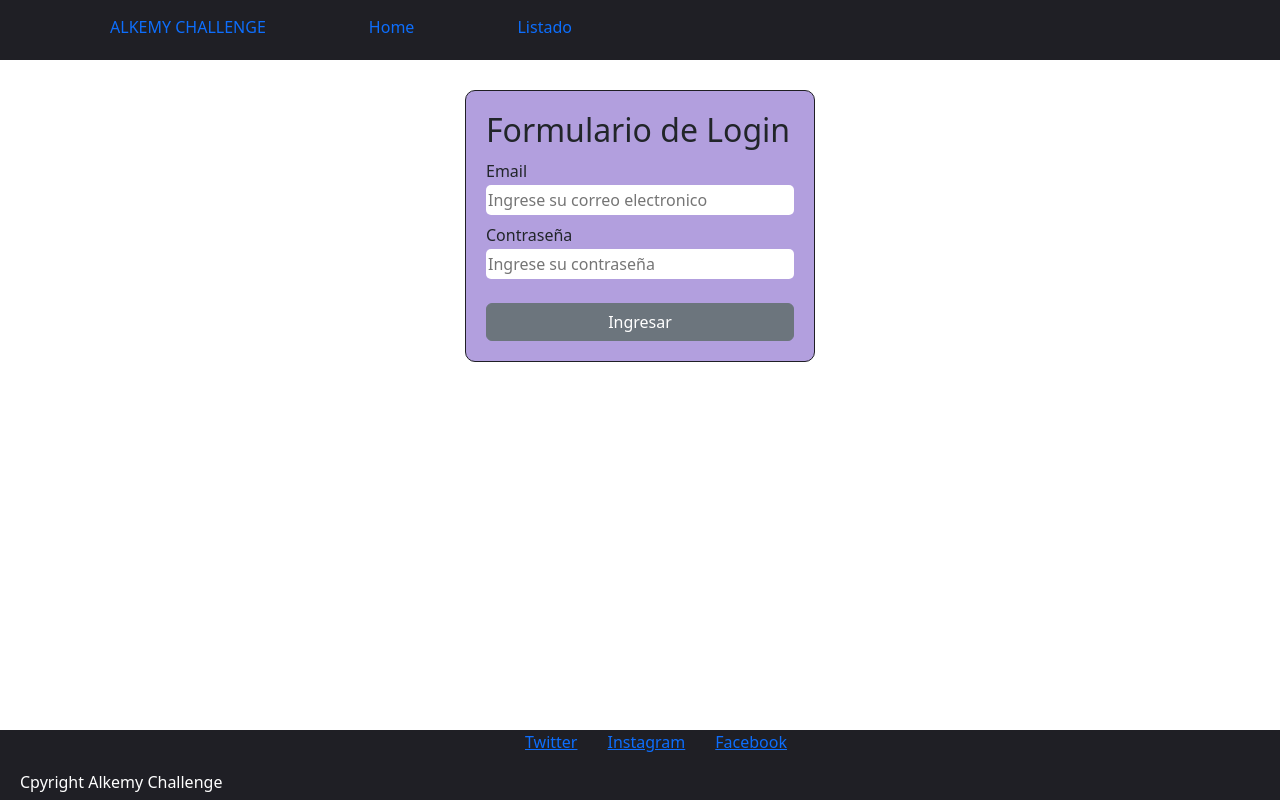
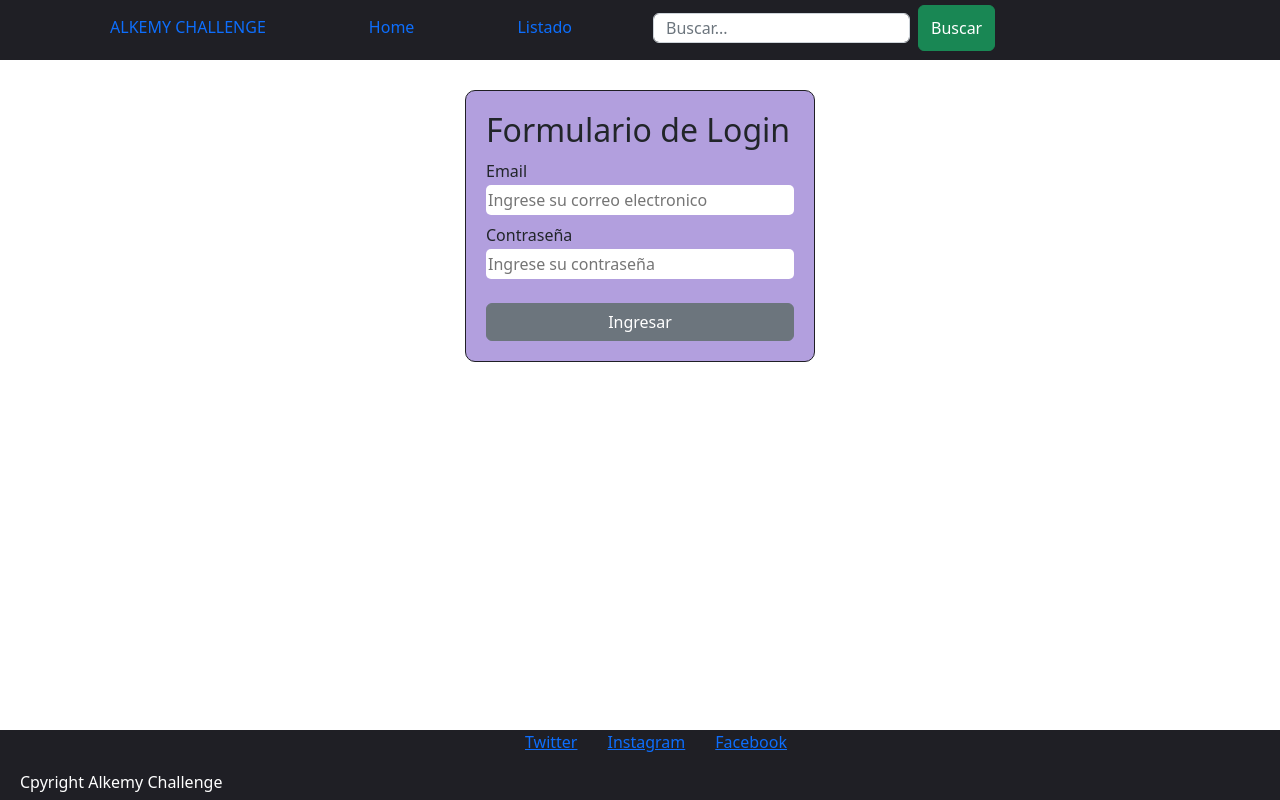
Before and after one commit to santiagozibecchi/Alkemy-challenge, a React (Create React App) app: page / in a window 1280 px wide. Built offline with nearby package versions, Linux system fonts and the light colour scheme.

Commit message:
barra de busqueda

```diff
--- /dev/null
+++ b/src/components/Buscador.jsx
@@ -0,0 +1,33 @@
+import swal from "@sweetalert/with-react";
+import "../css/bootstrap.min.css";
+
+const Buscador = () => {
+   const handlerSubmit = (e) => {
+      e.preventDefault();
+      // Capturar el valor del input
+      const keyword = e.currentTarget.keyword.value;
+
+      if (keyword.length === 0) {
+         swal(<h4>Tienes que escribir una palabra clave</h4>);
+      }
+   };
+
+   return (
+      <form onSubmit={handlerSubmit} className="d-flex items-center">
+         <div className="form-label mt-2 mx-2">
+            <input
+               placeholder="Buscar..."
+               className="form-control"
+               type="text"
+               name="keyword"
+            />
+         </div>
+
+         <button className="btn btn-success" type="submit">
+            Buscar
+         </button>
+      </form>
+   );
+};
+
+export default Buscador;
--- a/src/components/Header.jsx
+++ b/src/components/Header.jsx
@@ -1,5 +1,6 @@
 import React from "react";
 import { Link } from "react-router-dom";
+import Buscador from "./Buscador";
 import styles from "../css/Header.module.css";
 
 const Header = () => {
@@ -24,7 +25,9 @@ const Header = () => {
                </li>
             </ul>
          </nav>
-         <div className={styles.flexDiv}></div>
+         <div className={styles.flexDiv}>
+            <Buscador />
+         </div>
       </header>
    );
 };
```
